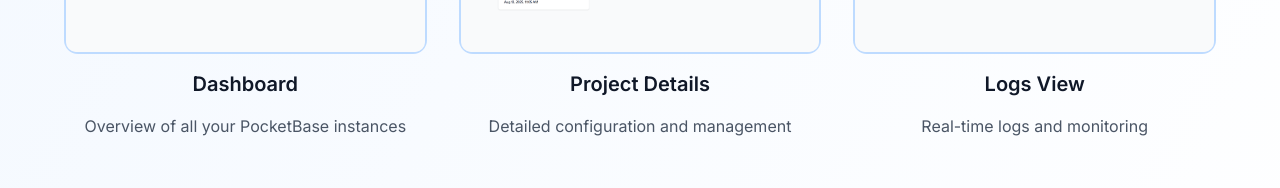
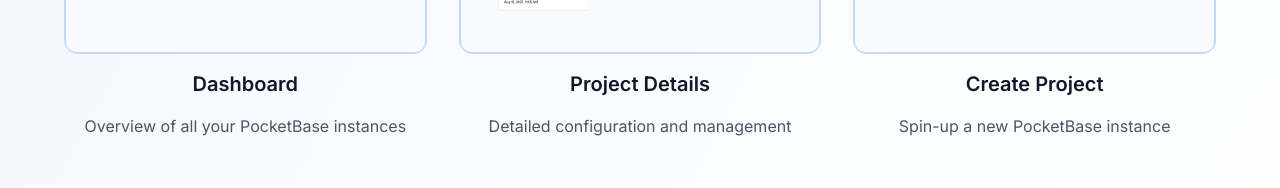
Before and after one commit to BenedictZuze/pocketbookweb, a Next.js app: page / in a window 1280 px wide. Shown: the part 1904-2092 px from the top of the page. Built offline with nearby package versions, Linux system fonts and the light colour scheme.

Commit message:
Aug 13, 2025, 11:12 AM

```diff
--- a/src/app/page.tsx
+++ b/src/app/page.tsx
@@ -222,10 +222,10 @@
               />
             </div>
             <h3 className="text-xl font-semibold text-gray-900 text-center">
-              Logs View
+              Create Project
             </h3>
             <p className="text-gray-600 text-center">
-              Real-time logs and monitoring
+              Spin-up a new PocketBase instance
             </p>
           </div>
         </div>
```
